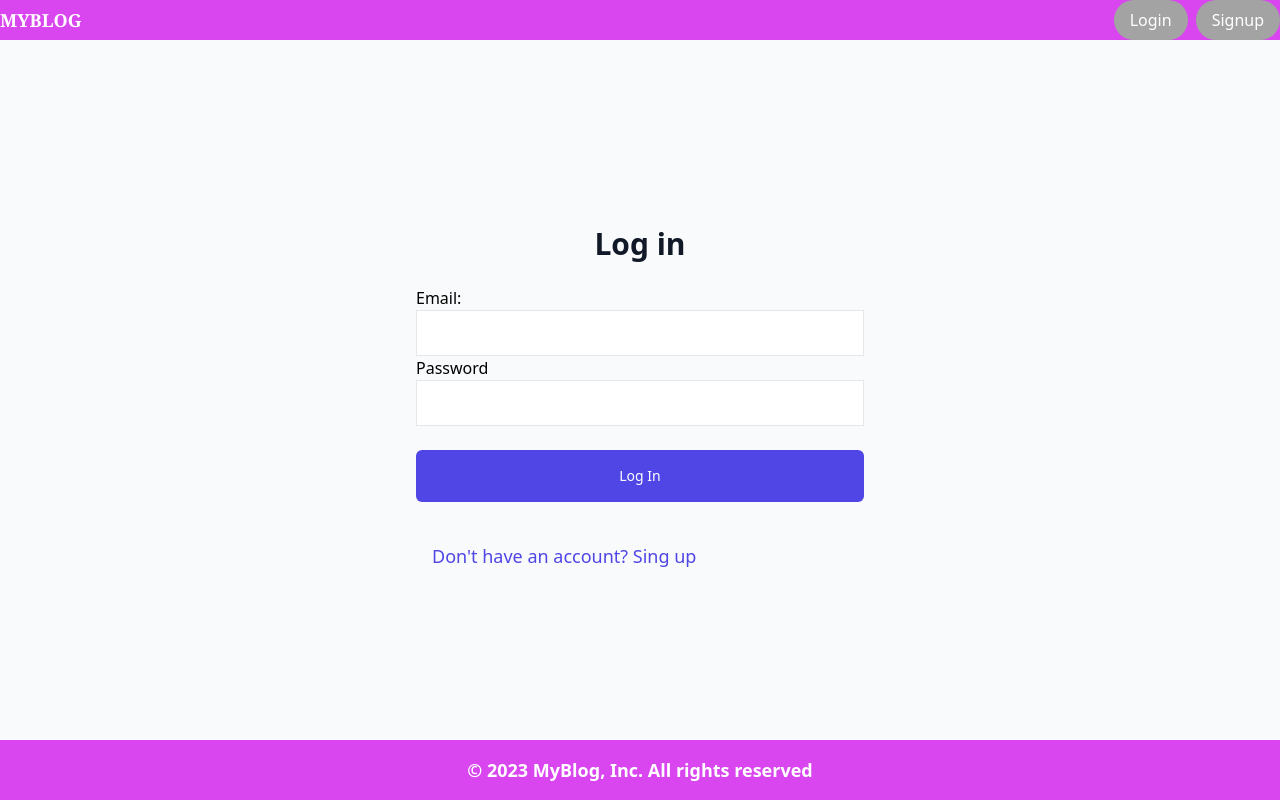
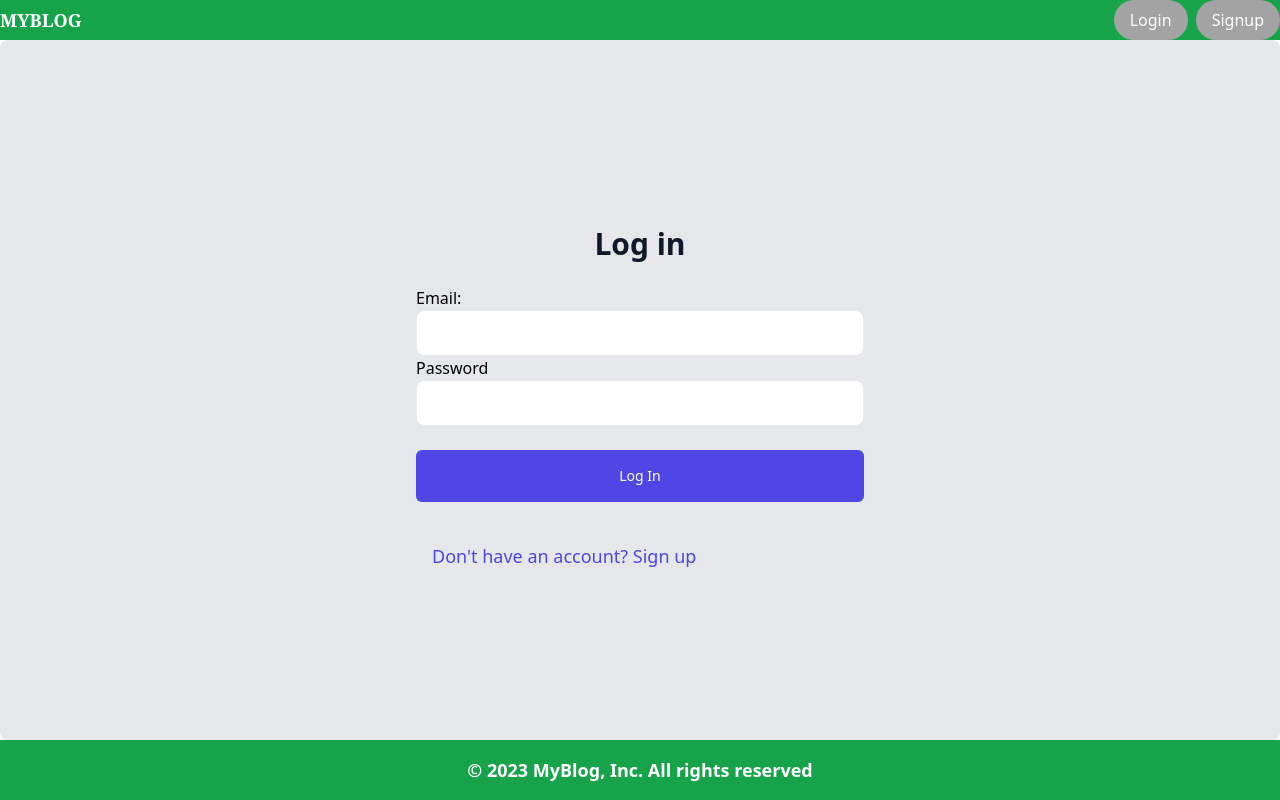
Before and after one commit to Zimbini9617/Blog-Project, a React (Vite) app in the folder Frontend/: page /auth in a window 1280 px wide. Built offline with nearby package versions, Linux system fonts and the light colour scheme.

Commit message:
frontend update

```diff
--- a/Frontend/src/components/Auth.jsx
+++ b/Frontend/src/components/Auth.jsx
@@ -51,7 +51,7 @@ const Auth = () => {
     }
   };
   return (
-    <div className="w-full h-full flex items-center justify-center bg-gray-50">
+    <div className="w-94 h-full flex items-center rounded-lg justify-center bg-gray-200">
       <div className="max-w-md w-full mx-auto">
         <div>
           <h2 className="mt-6 text-center text-3xl font-semibold text-gray-900">
@@ -87,7 +87,7 @@ const Auth = () => {
                 required
                 value={user.email}
                 onChange={handleChange}
-                className="appearance-none rounded-none relative block w-full px-3 py-2 border text-gray-600 placeholder-gray-400 focus:outline-none focus:ring-indigo-500 focus:border-indigo-500 focus:z-10 sm:text-lg"
+                className="appearance-none rounded-lg relative block w-full px-3 py-2 border text-gray-600 placeholder-gray-400 focus:outline-none focus:ring-indigo-500 focus:border-indigo-500 focus:z-10 sm:text-lg"
               />
             </div>
             <div>
@@ -100,7 +100,7 @@ const Auth = () => {
                 required
                 value={user.password}
                 onChange={handleChange}
-                className="appearance-none rounded-none relative block w-full px-3 py-2 border text-gray-600 placeholder-gray-400 focus:outline-none focus:ring-indigo-500 focus:border-indigo-500 focus:z-10 sm:text-lg"
+                className="appearance-none rounded-lg relative block w-full px-3 py-2 border text-gray-600 placeholder-gray-400 focus:outline-none focus:ring-indigo-500 focus:border-indigo-500 focus:z-10 sm:text-lg"
               />
             </div>
             <div>
@@ -119,7 +119,7 @@ const Auth = () => {
               >
                 {isSignup
                   ? 'Already have an account? Login'
-                  : "Don't have an account? Sing up"}
+                  : "Don't have an account? Sign up"}
               </button>
             </div>
           </div>
--- a/Frontend/src/components/Footer.jsx
+++ b/Frontend/src/components/Footer.jsx
@@ -1,7 +1,7 @@
 import React from 'react';
 
 const Footer = () => {
-  return <footer className='bg-fuchsia-500 text-white font-semibold text-lg text-center py-4'>
+  return <footer className='bg-green-600 text-white font-semibold text-lg text-center py-4'>
     <p>&copy; {new Date().getFullYear()} MyBlog, Inc. All rights reserved</p>
   </footer>
 }
--- a/Frontend/src/components/Header.jsx
+++ b/Frontend/src/components/Header.jsx
@@ -9,7 +9,7 @@ console.log(isLoggedIn);
 const dispatch = useDispatch();
 
   return (
-  <header className='bg-fuchsia-500 text-white'>
+  <header className='bg-green-600 text-white'>
     <div className='container mx-auto flex justify-between items-center'>
     <h1 className='text-lg font-bold font-serif'>
       <Link to='/'>MYBLOG</Link>
```
